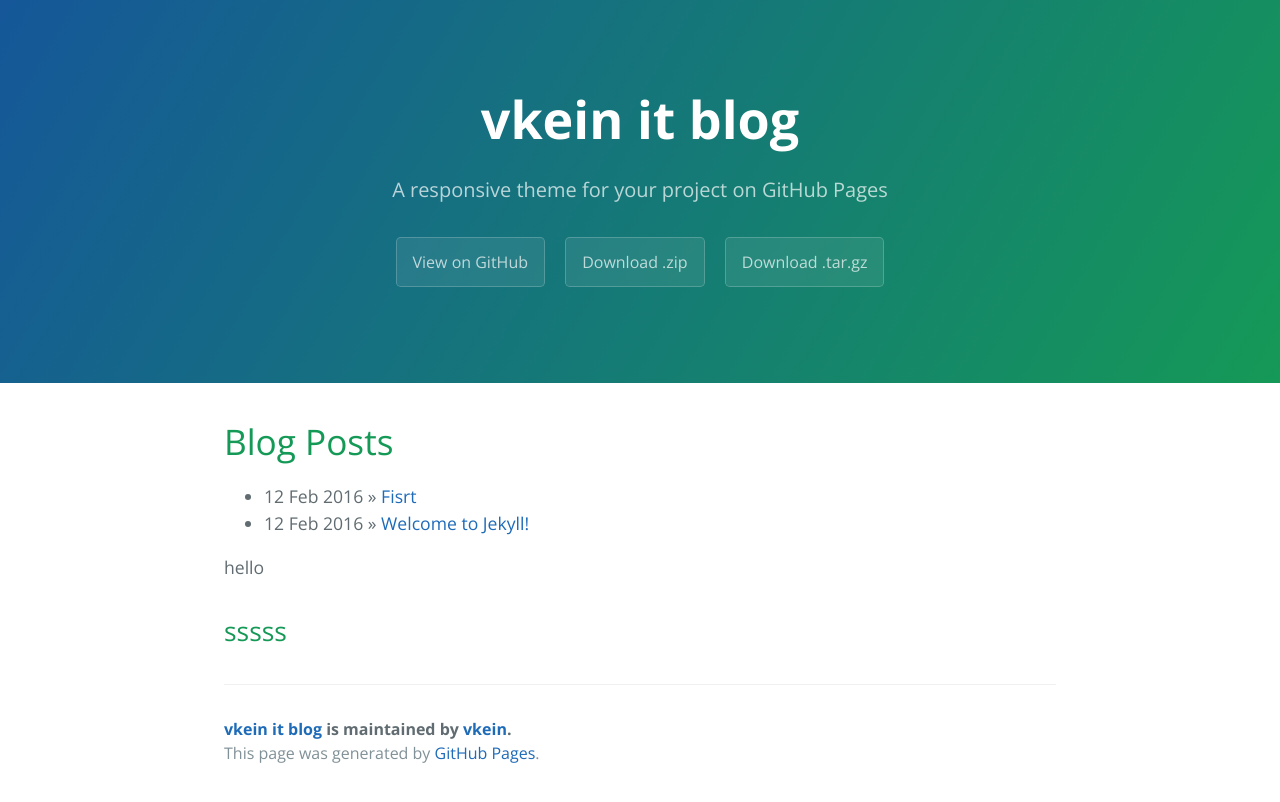
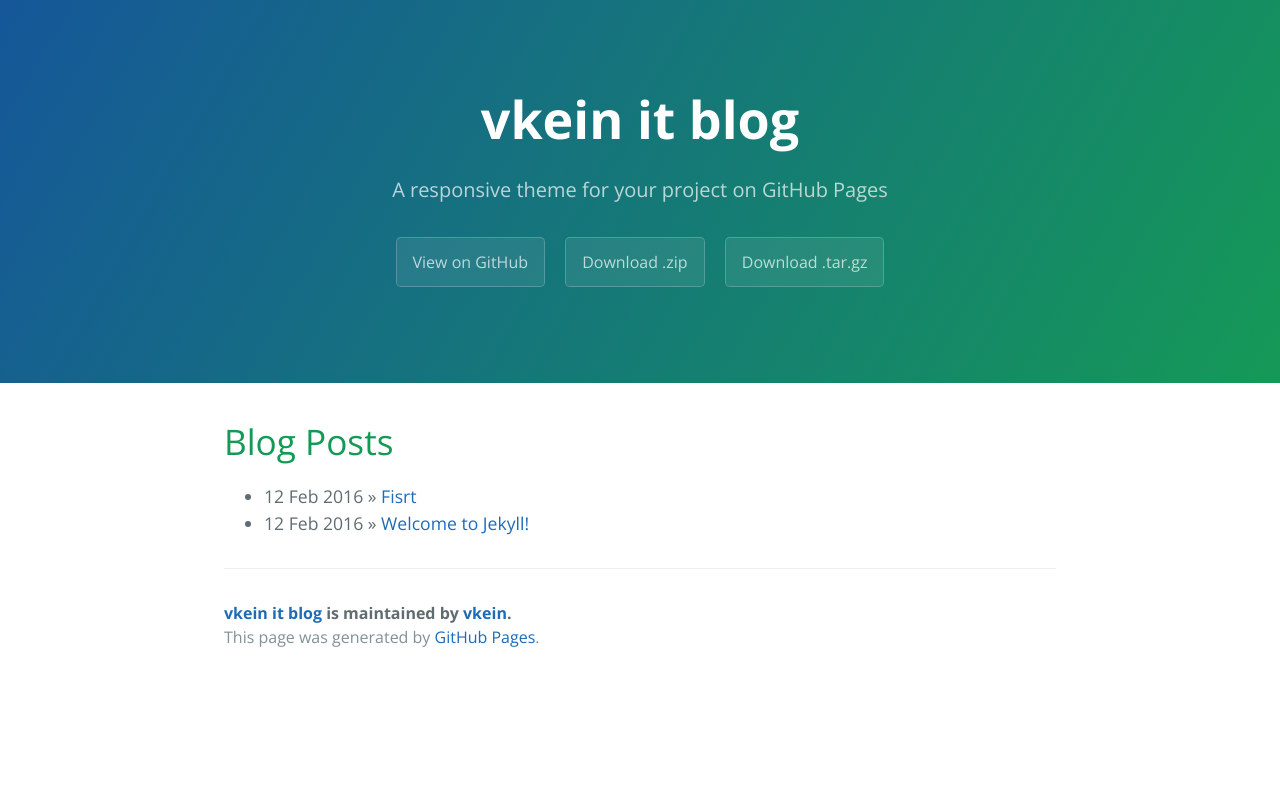
Before and after one commit to jaeheehan/jaeheehan.github.io, a Jekyll site: the page built from index.html, in a window 1280 px wide. Shown: the top 802 px of the page. Built offline with Jekyll 4.4.1, drawn with Linux system fonts in a browser that asks for light colours; the list of posts is cut into pages by our own code; comment, search, counter and statistics services are not loaded.

Commit message:
Update default.html

```diff
--- a/_layouts/default.html
+++ b/_layouts/default.html
@@ -10,9 +10,6 @@
 
       {{ content }}
 
-      hello
-      <h2>sssss</h2>
-
       {% include page-footer.html %}
 
     </section>
```
